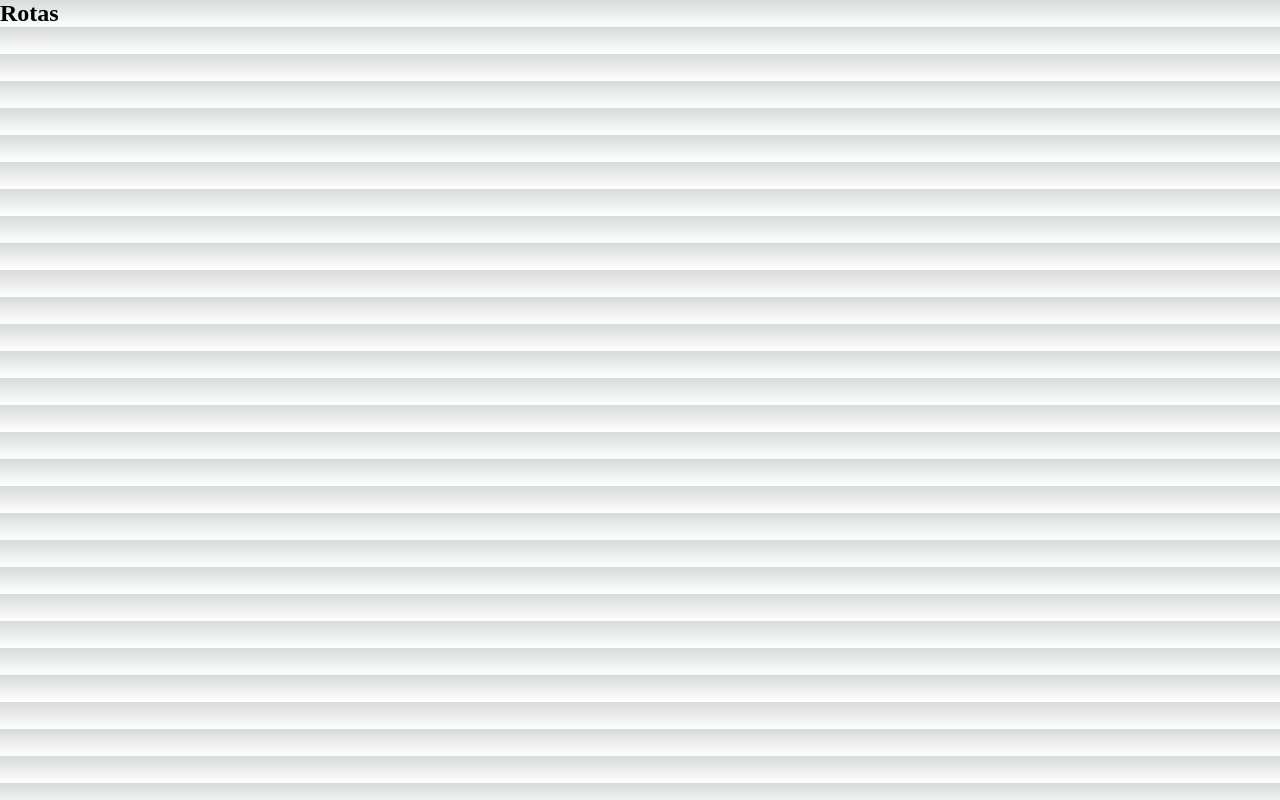
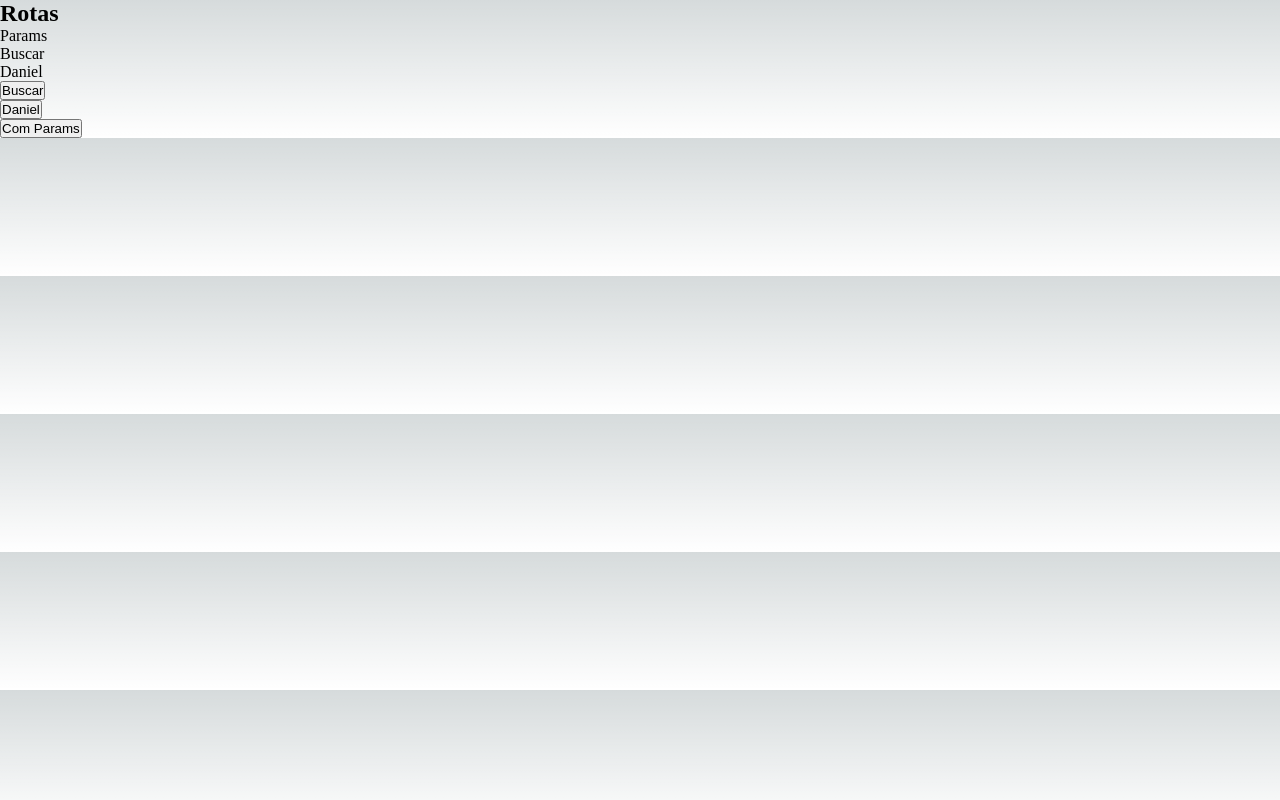
Before and after one commit to marcelolinck/Next-basico, a Next.js app: page /rotas in a window 1280 px wide. Built offline with nearby package versions, Linux system fonts and the light colour scheme.

Commit message:
Usando metodo router e useRouter.

```diff
--- a/src/pages/rotas/index.jsx
+++ b/src/pages/rotas/index.jsx
@@ -1,8 +1,62 @@
-export default function rotas(){
-    return(
-        <div>
-            <h2>Rotas</h2>
-        </div>
+import Link from "next/link";
+import router, { useRouter } from "next/router";
 
-    )
+export default function rotas() {
+  //Aqui o metodo está recebendo um parametro
+  function navegacaoSimples(url) {
+    router.push(url);
+  }
+  function navegacaoComParams(){
+    router.push({
+        pathname: "/rotas/params",
+        query:{
+            id: 123,
+            nome: 'Ana',
+        }
+    })
+  }
+
+  return (
+    <div>
+      <h2>Rotas</h2>
+      <ul>
+        <Link href="/rotas/params?id=12&nome=Ana">
+          <li>Params</li>
+        </Link>
+        <Link href="/rotas/123/buscar">
+          <li>Buscar</li>
+        </Link>
+        <Link href="/rotas/123/Daniel">
+          <li>Daniel</li>
+        </Link>
+      </ul>
+
+      <div
+        style={{
+          display: "flex",
+          flexDirection: "column",
+          alignItems: "flex-start",
+        }}
+      >
+        <button type="button" onClick={() => router.push("/rotas/123/buscar")}>
+          Buscar
+        </button>
+
+        {/* Botao fazendo a navegacao via metodo */}
+        <button
+          type="button"
+          onClick={() => navegacaoSimples("/rotas/123/Daniel")}
+        >
+          Daniel
+        </button>
+
+        <button
+          type="button"
+          onClick={() => navegacaoComParams()}
+        >
+          Com Params
+        </button>
+      </div>
+    </div>
+  );
 }
```
Also changed, not shown: src/pages/rotas/[codigo]/[nome].jsx (+16 -10 lines), src/pages/rotas/[codigo]/buscar.jsx (+13 -9 lines), src/pages/rotas/params.jsx (+19 -12 lines).
